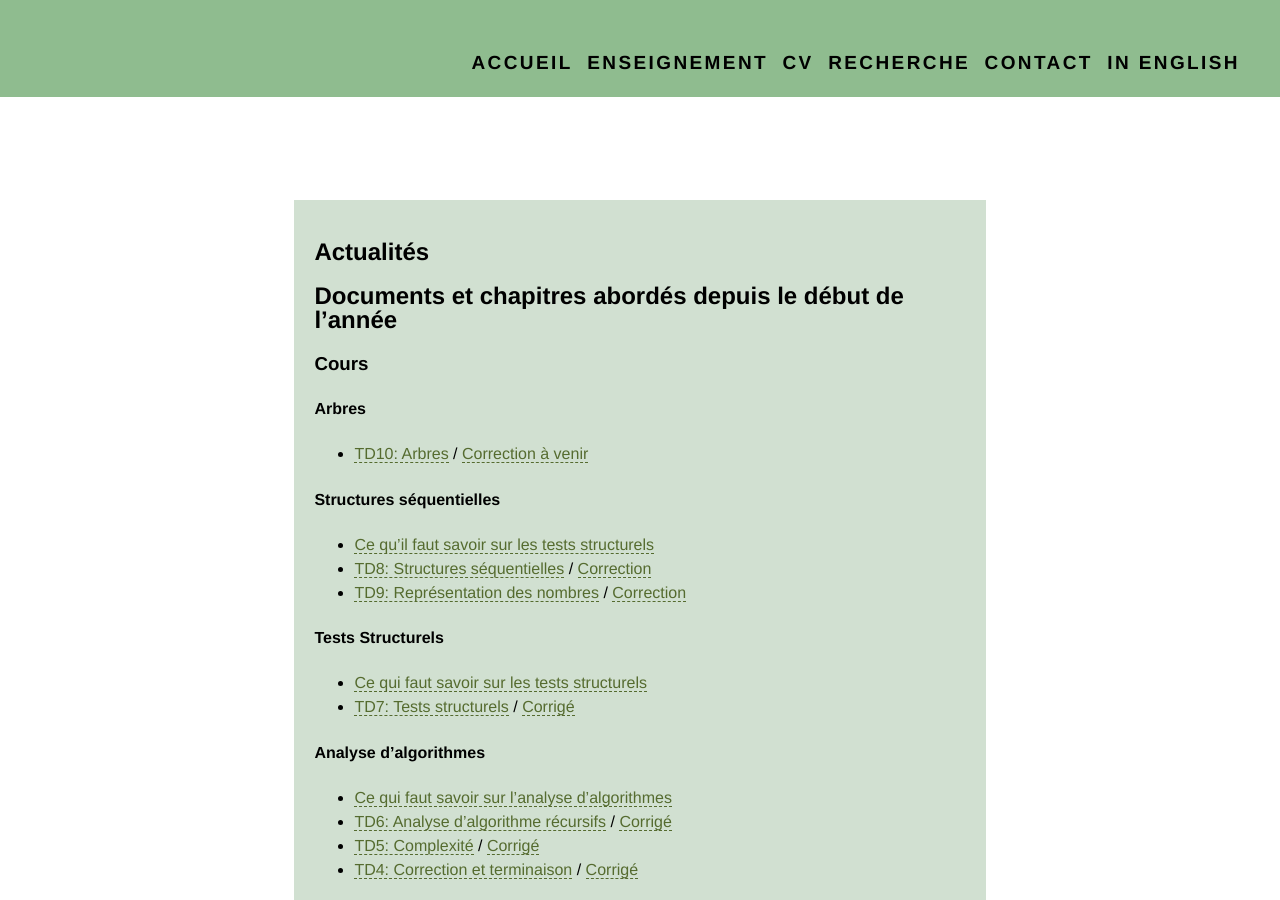
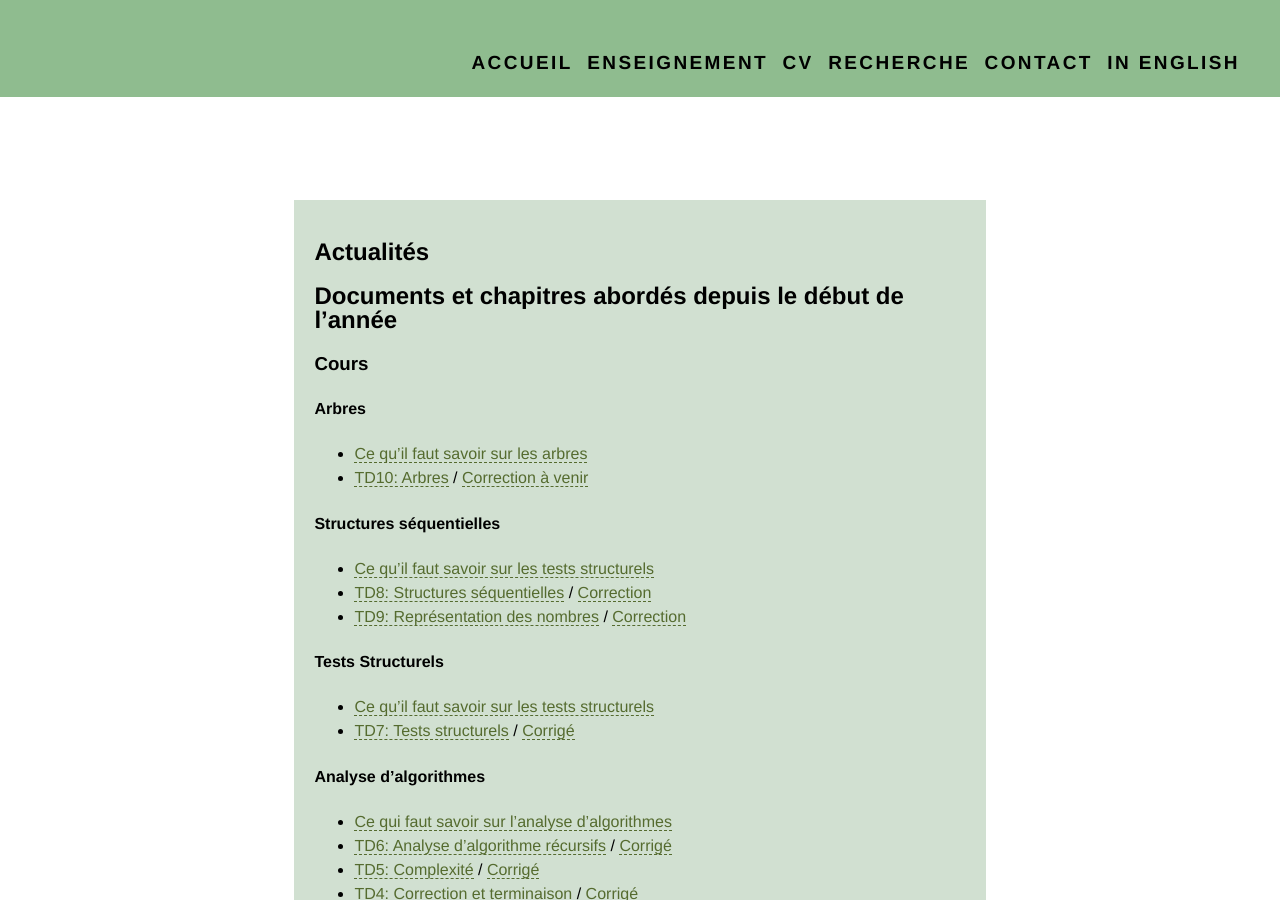
Before and after one commit to VladislavTempez/Vladislavtempez.github.io, a Jekyll site: the page built from pages/mp2i.md, in a window 1280 px wide and 900 px high. Built offline with Jekyll 4.4.1, drawn with Linux system fonts in a browser that asks for light colours.

Commit message:
ajout attendus arbres

```diff
--- a/pages/mp2i.md
+++ b/pages/mp2i.md
@@ -14,6 +14,7 @@ description: Vladislav Tempez - Enseignement - MP2I - Informatique
 ### Cours
 
 #### Arbres
+- [Ce qu'il faut savoir sur les arbres](https://nc-lycees.netocentre.fr/s/63a25pfJpNLBa8g)
 - [TD10: Arbres](https://nc-lycees.netocentre.fr/s/iayms2r48owasek) / [Correction à venir]()
 
 #### Structures séquentielles
@@ -23,7 +24,7 @@ description: Vladislav Tempez - Enseignement - MP2I - Informatique
 - [TD9: Représentation des nombres](https://nc-lycees.netocentre.fr/s/76b7acTRqHr5kxw) / [Correction](https://nc-lycees.netocentre.fr/s/HYmAg5L84r4Wx77)
 
 #### Tests Structurels
-- [Ce qui faut savoir sur les tests structurels](https://nc-lycees.netocentre.fr/s/4eP4EZkJ3sctMTp)
+- [Ce qu'il faut savoir sur les tests structurels](https://nc-lycees.netocentre.fr/s/4eP4EZkJ3sctMTp)
 - [TD7: Tests structurels](https://nc-lycees.netocentre.fr/s/BQzYXGWTSdad3RJ) / [Corrigé](https://nc-lycees.netocentre.fr/s/XSrkmwyC5B5B5mK)
 
 #### Analyse d'algorithmes
```
